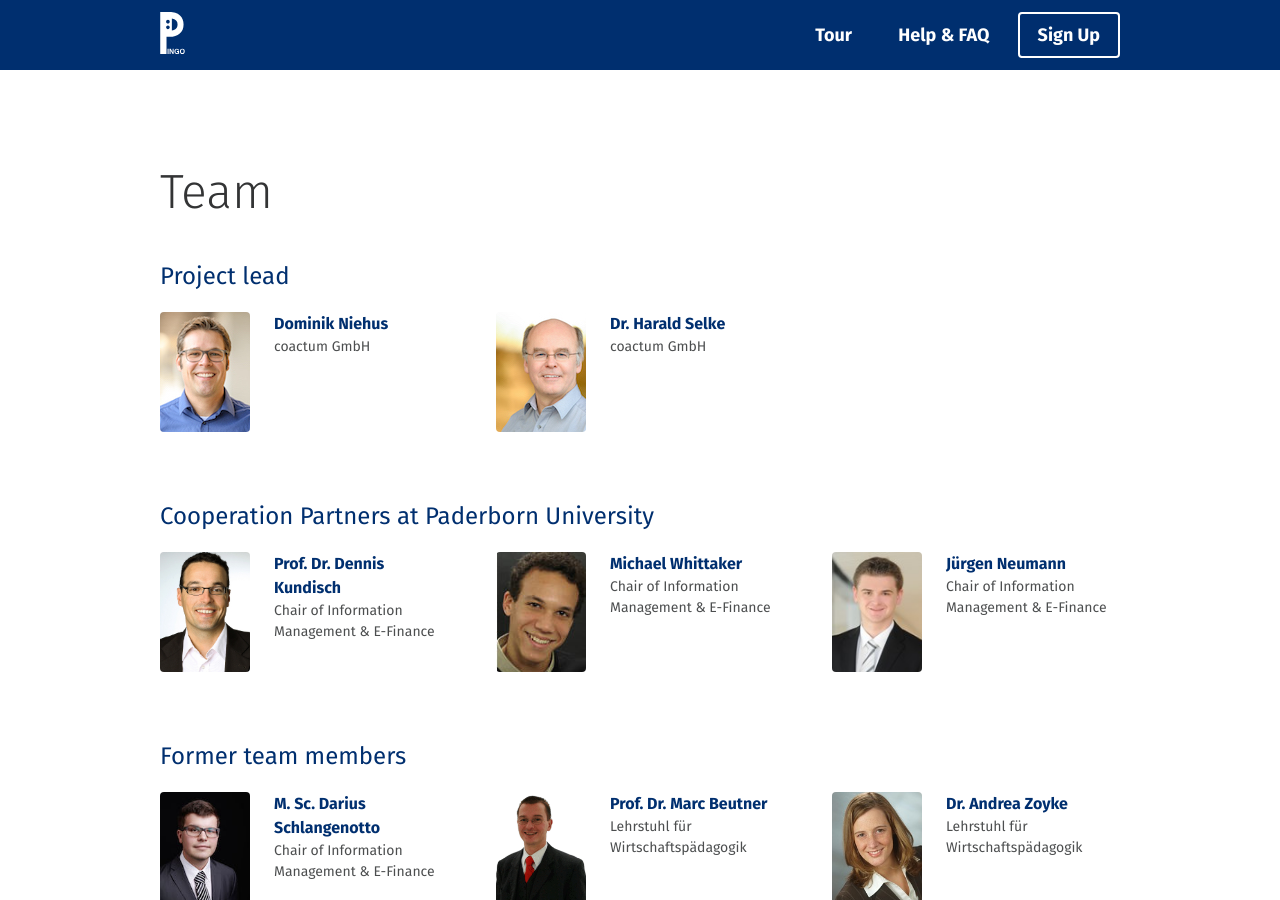
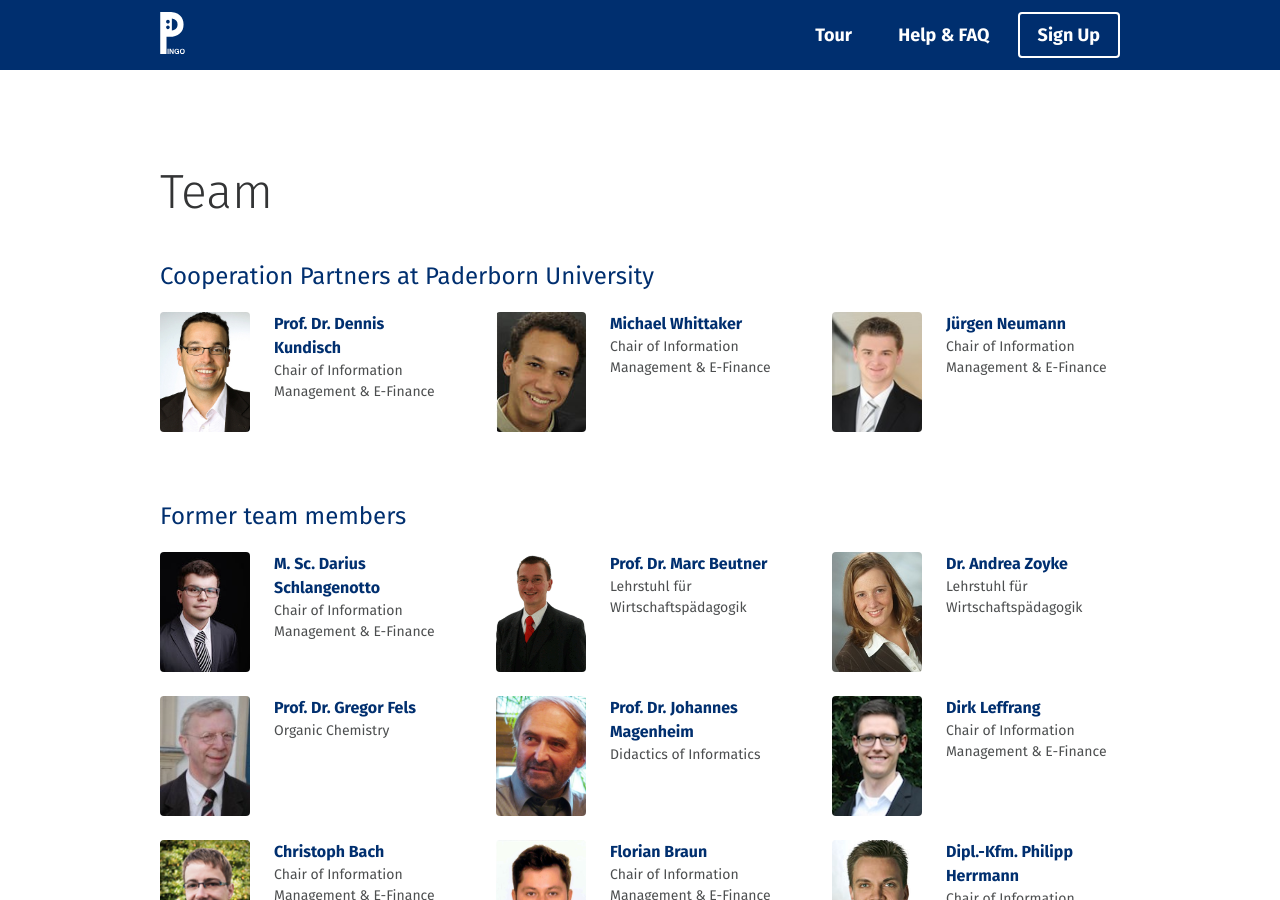
Before and after one commit to PingoUPB/pingoupb.github.io, a Jekyll site: the page built from en/team/index.html, in a window 1280 px wide and 900 px high. Built offline with Jekyll 4.4.1, drawn with Linux system fonts in a browser that asks for light colours; nearby versions of some CDN libraries.

Commit message:
Update people.yml

```diff
--- a/_data/people.yml
+++ b/_data/people.yml
@@ -1,15 +1,3 @@
-- name: Dominik Niehus
-  task: Project lead
-  img: niehus2_h120.jpg
-  chair: coactum GmbH
-  url: https://www.coactum.de/
-
-- name: Dr. Harald Selke
-  task: Project lead
-  img: selke_h120.jpg
-  chair: coactum GmbH
-  url: https://www.coactum.de/
-
 - name: Prof. Dr. Dennis Kundisch
   task: Cooperation Partners at Paderborn University
   img: kundisch.jpg
```
